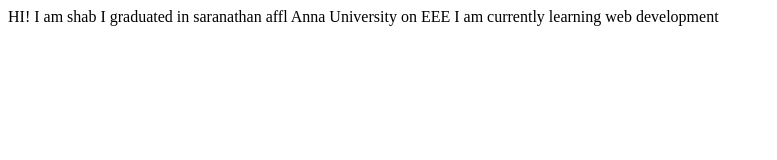
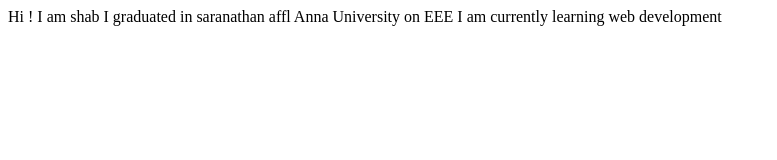
Before and after one commit to shahbazDev/student-site-sk, a plain HTML site: page index.html in a window 1280 px wide. Shown: the full height of the page, 0-777 px from the left. Drawn offline with Linux system fonts and the light colour scheme.

Commit message:
Update index.html

```diff
--- a/index.html
+++ b/index.html
@@ -7,7 +7,7 @@
     <title>shab site</title>
 </head>
 <body>
-    HI! I am shab
+    Hi ! I am shab
     I graduated in saranathan affl Anna University on EEE
     I am currently learning web development
 </body>
```
